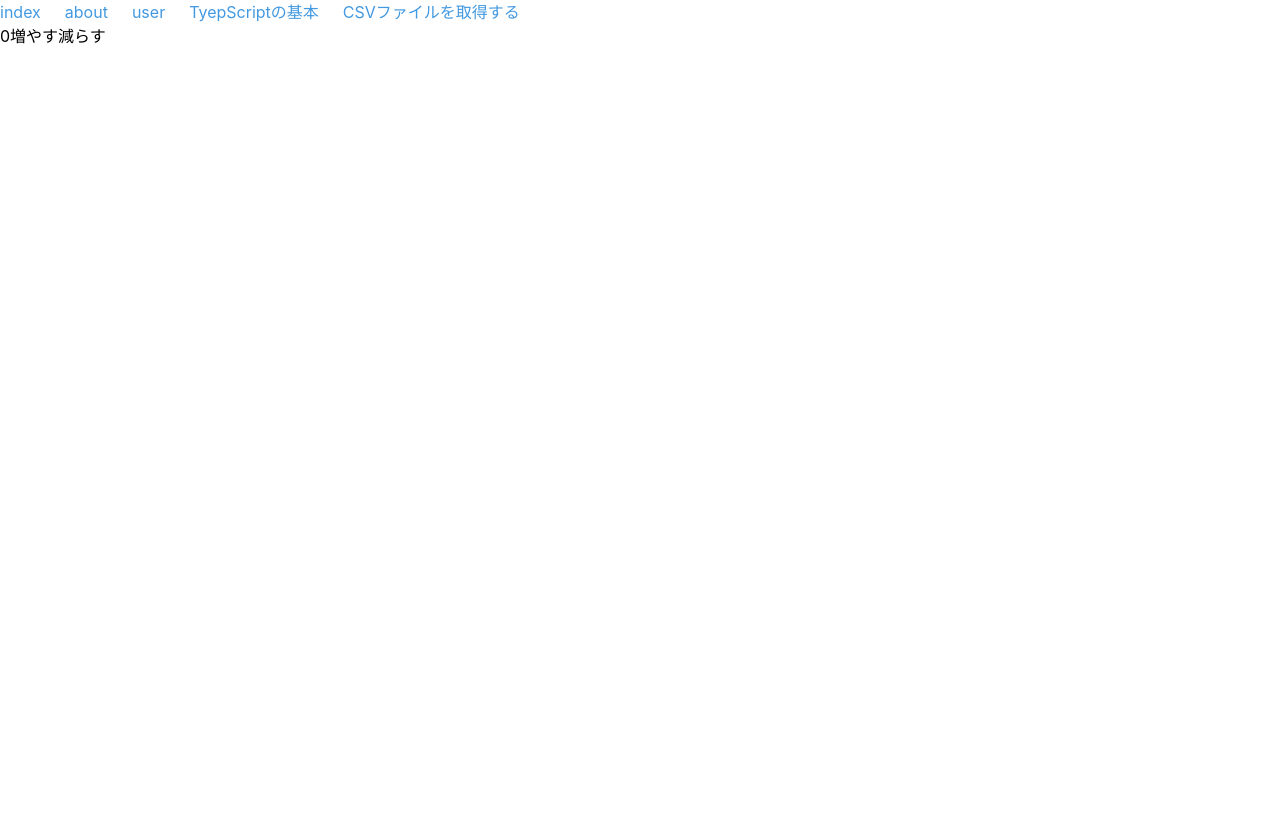
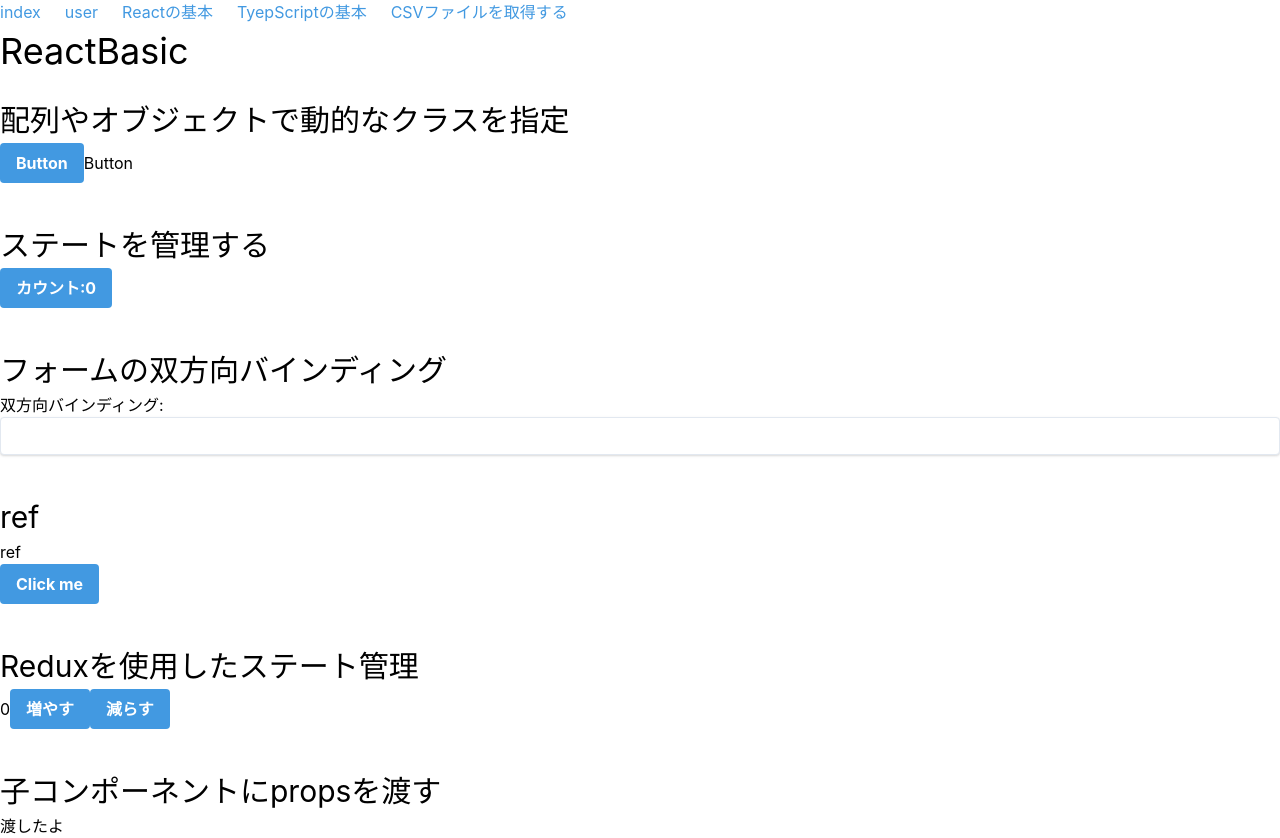
Before and after one commit to yujiokayama/react-typescript-basic, a React (Create React App) app: page /react-basic in a window 1280 px wide. Before the commit the page ends 800 px from the top, so only its background shows below. Built offline with nearby package versions, Linux system fonts and the light colour scheme.

Commit message:
基本的な操作

```diff
--- a/src/App.tsx
+++ b/src/App.tsx
@@ -1,42 +1,21 @@
-import React from 'react';
-import './App.css';
-import './tailwind.output.css';
-import './assets/scss/index.scss';
-import { BrowserRouter, Switch, Route, Link } from 'react-router-dom';
+import React from "react";
+import "./App.css";
+import "./tailwind.output.css";
+import "./assets/scss/index.scss";
+import { BrowserRouter, Switch, Route, Link } from "react-router-dom";
 
-import { useSelector } from 'react-redux';
-import { useDispatch } from 'react-redux';
-import { RootState } from './stores/rootReducer';
-
-import Top from './pages/top';
-import About from './pages/about';
-import User from './pages/user';
-import TypeScriptBasic from './pages/typescript-basic';
-import FetchCSV from './pages/fetch-csv';
-
-import {
-  incrementCounter,
-  decrementCounter,
-  fetchAPI
-} from './stores/modules/Counter';
+import Top from "./pages/top";
+import User from "./pages/user";
+import TypeScriptBasic from "./pages/typescript-basic";
+import ReactBasic from "./pages/react-basic";
+import FetchCSV from "./pages/fetch-csv";
 
 function App() {
   const randumNum = (min: number, max: number): number => {
     return Math.floor(Math.random() * 10);
   };
 
-  const { count, list } = useSelector((state: RootState) => state.Counter);
-  const dispatch = useDispatch();
-  const increment = () => dispatch(incrementCounter(1));
-  const decrement = () => dispatch(decrementCounter(1));
-
-  // after mounted
-  React.useEffect(() => {
-    // dispatch(fetchAPI());
-  });
-
   return (
-
     <div className="container mx-auto">
       <BrowserRouter>
         <header>
@@ -48,16 +27,19 @@
                 </Link>
               </li>
               <li className="mr-6">
-                <Link className="text-blue-500 hover:text-blue-800" to="/about">
-                  about
+                <Link
+                  className="text-blue-500 hover:text-blue-800"
+                  to={`/user/${randumNum(1, 10)}`}
+                >
+                  user
                 </Link>
               </li>
               <li className="mr-6">
                 <Link
                   className="text-blue-500 hover:text-blue-800"
-                  to={`/user/${randumNum(1, 10)}`}
+                  to={`/react-basic`}
                 >
-                  user
+                  Reactの基本
                 </Link>
               </li>
               <li className="mr-6">
@@ -79,20 +61,11 @@
             </ul>
           </nav>
         </header>
-        {count}
-        {/* {list.map((v: any) => (
-          <li key={v.id}>
-            {v.id}
-            {v.name}
-            {v.age}
-          </li>
-        ))} */}
-        <button onClick={increment}>増やす</button>
-        <button onClick={decrement}>減らす</button>
+
         <Switch>
           <Route path="/" exact children={<Top />} />
-          <Route path="/about" children={<About />} />
           <Route path="/user/:id" children={<User />} />
+          <Route path="/react-basic" children={<ReactBasic />} />
           <Route path="/typescript-basic" children={<TypeScriptBasic />} />
           <Route path="/fetch-csv" children={<FetchCSV />} />
         </Switch>
--- /dev/null
+++ b/src/componets/ChildComponent.tsx
@@ -0,0 +1,14 @@
+import * as React from "react";
+
+type Props = {
+  foo: string;
+};
+const ChildComponent: React.FC<Props> = (props) => {
+  return (
+    <React.Fragment>
+      <p>{props.foo}</p>
+    </React.Fragment>
+  );
+};
+
+export default ChildComponent;
--- a/src/pages/react-basic.tsx
+++ b/src/pages/react-basic.tsx
@@ -1,12 +1,142 @@
-import React from 'react';
-import '../App.css';
+import * as React from "react";
 
-function Top() {
+import classNames from "classnames";
+import ChildComponent from "../componets/ChildComponent";
+
+import { useSelector } from "react-redux";
+import { useDispatch } from "react-redux";
+import { RootState } from "../stores/rootReducer";
+
+import {
+  incrementCounter,
+  decrementCounter,
+  fetchAPI,
+} from "../stores/modules/Counter";
+
+function ReactBasic() {
+  /**
+   * 配列やオブジェクトで動的なクラスを指定
+   */
+  const buttonClass = classNames({
+    btn: true,
+    "btn-primary": true,
+  });
+
+  const buttonClass2 = classNames(["hoge", "fuga"]);
+
+  /**
+   * useStateを使用したステート管理
+   */
+  const [counter, setCount] = React.useState(0);
+  const handleClick = () => setCount(counter + 1);
+
+  /**
+   * フォームの双方向バインディング
+   */
+  const [name, setName] = React.useState("");
+  const handleInput = (e: any) => setName(e.target.value);
+
+  /**
+   * コンポーネントメソッド
+   */
+  const sayHello = () => {
+    console.log(`Hello, ${name}!`);
+  };
+
+  /**
+   * ref
+   */
+  const refTarget = React.useRef(null);
+  const handleClickRef = () => {
+    console.log(refTarget.current);
+  };
+
+  /**
+   * created
+   */
+  sayHello();
+
+  /**
+   * マウント後に実行したい処理
+   */
+  React.useEffect(() => {
+    console.log("is mounted!");
+  }, []);
+
+  /**
+   * reduxを使用したステート管理
+   */
+
+  const { count, list } = useSelector((state: RootState) => state.Counter);
+  const dispatch = useDispatch();
+  const increment = () => dispatch(incrementCounter(1));
+  const decrement = () => dispatch(decrementCounter(1));
+  React.useEffect(() => {
+    // dispatch(fetchAPI());
+  }, []);
+
   return (
-    <div>
-      <h1>Top</h1>
-    </div>
+    // React.Fragmentでルート要素を返却する
+    <React.Fragment>
+      <h1 className="text-4xl mb-5">ReactBasic</h1>
+
+      <h2 className="text-3xl">配列やオブジェクトで動的なクラスを指定</h2>
+      <button className="bg-blue-500 hover:bg-blue-700 text-white font-bold py-2 px-4 rounded">
+        Button
+      </button>
+      <button className={buttonClass2}>Button</button>
+
+      <h2 className="text-3xl mt-10">ステートを管理する</h2>
+      <button
+        className="bg-blue-500 hover:bg-blue-700 text-white font-bold py-2 px-4 rounded"
+        onClick={handleClick}
+      >
+        カウント:{counter}
+      </button>
+
+      <h2 className="text-3xl mt-10">フォームの双方向バインディング</h2>
+      <p>双方向バインディング:{name}</p>
+      <input
+        className="shadow appearance-none border rounded w-full py-2 px-3 text-gray-700 leading-tight focus:outline-none focus:shadow-outline"
+        type="text"
+        onChange={handleInput}
+        value={name}
+      />
+
+      <h2 className="text-3xl mt-10">ref</h2>
+      <div ref={refTarget}>ref</div>
+      <button
+        className="bg-blue-500 hover:bg-blue-700 text-white font-bold py-2 px-4 rounded"
+        onClick={handleClickRef}
+      >
+        Click me
+      </button>
+
+      <h2 className="text-3xl mt-10">Reduxを使用したステート管理</h2>
+      {count}
+      {/* {list.map((v: any) => (
+          <li key={v.id}>
+            {v.id}
+            {v.name}
+            {v.age}
+          </li>
+        ))} */}
+      <button
+        className="bg-blue-500 hover:bg-blue-700 text-white font-bold py-2 px-4 rounded"
+        onClick={increment}
+      >
+        増やす
+      </button>
+      <button
+        className="bg-blue-500 hover:bg-blue-700 text-white font-bold py-2 px-4 rounded"
+        onClick={decrement}
+      >
+        減らす
+      </button>
+      <h2 className="text-3xl mt-10">子コンポーネントにpropsを渡す</h2>
+      <ChildComponent foo="渡したよ" />
+    </React.Fragment>
   );
 }
 
-export default Top;
+export default ReactBasic;
```
